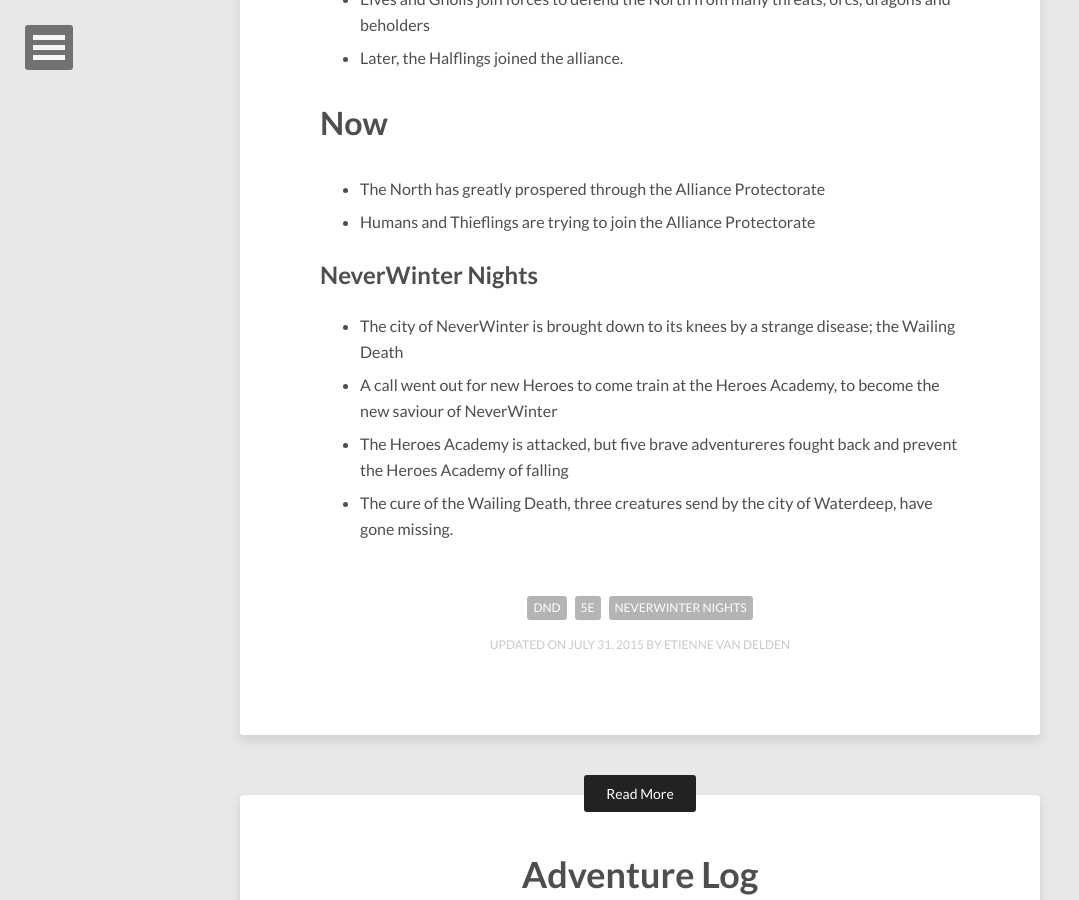
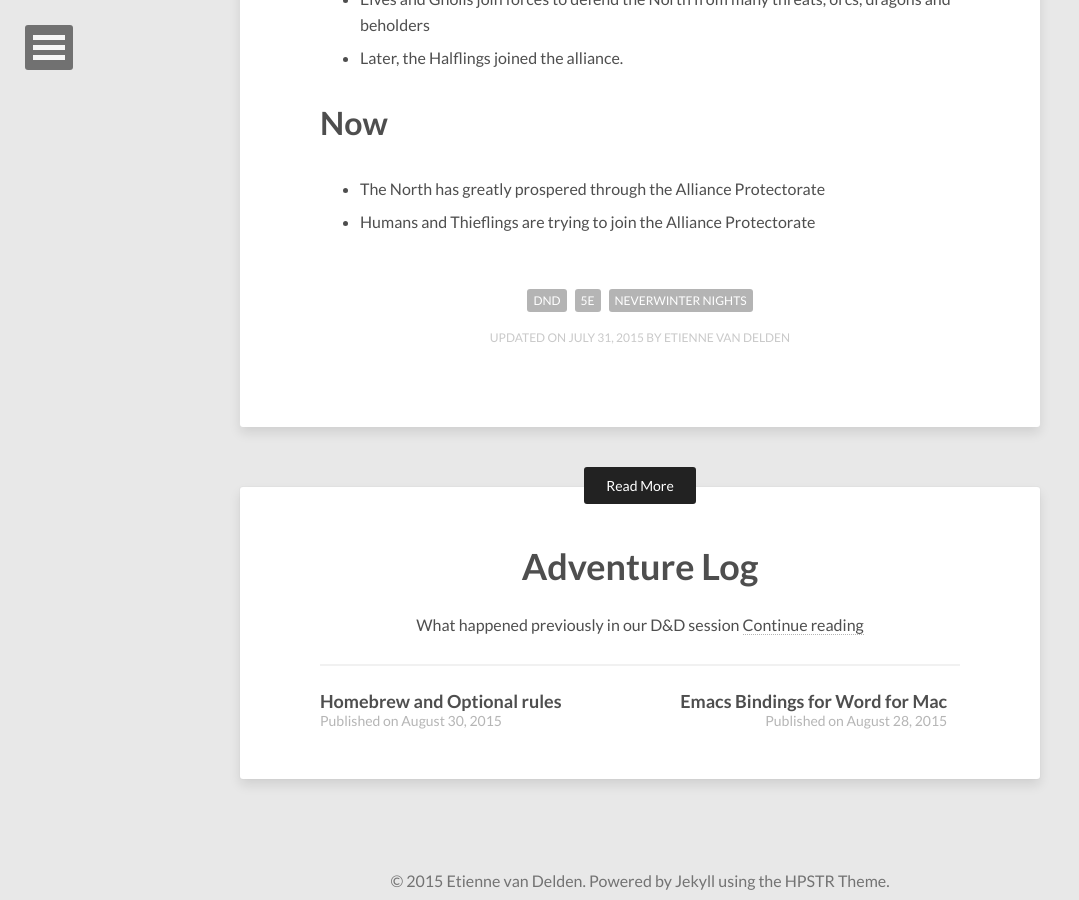
Before and after one commit to eirvandelden/eirvandelden.github.io, a Jekyll site: the page built from _posts/dnd/2015-07-27-history-of-deneki.md, in a window 1280 px wide and 900 px high, scrolled down 1774 px. Shown: the whole window, without its empty margins (0-1079 px from the left). Built offline with Jekyll 4.4.1, drawn with Linux system fonts in a browser that asks for light colours; nearby versions of some CDN libraries; some of the changed text lies outside the part shown.

```diff
--- a/_posts/dnd/2015-07-27-history-of-deneki.md
+++ b/_posts/dnd/2015-07-27-history-of-deneki.md
@@ -48,9 +48,3 @@
 # Now
 - The North has greatly prospered through the Alliance Protectorate
 - Humans and Thieflings are trying to join the Alliance Protectorate
-
-## NeverWinter Nights
- - The city of NeverWinter is brought down to its knees by a strange disease; the Wailing Death
- - A call went out for new Heroes to come train at the Heroes Academy, to become the new saviour of NeverWinter
- - The Heroes Academy is attacked, but five brave adventureres fought back and prevent the Heroes Academy of falling
- - The cure of the Wailing Death, three creatures send by the city of Waterdeep, have gone missing.
```
Also changed, not shown: _posts/dnd/2015-07-27-world-of-deneki.md (+3 -0 lines), _posts/dnd/2015-08-30-homebrew-rules.md (+1 -1 lines).
